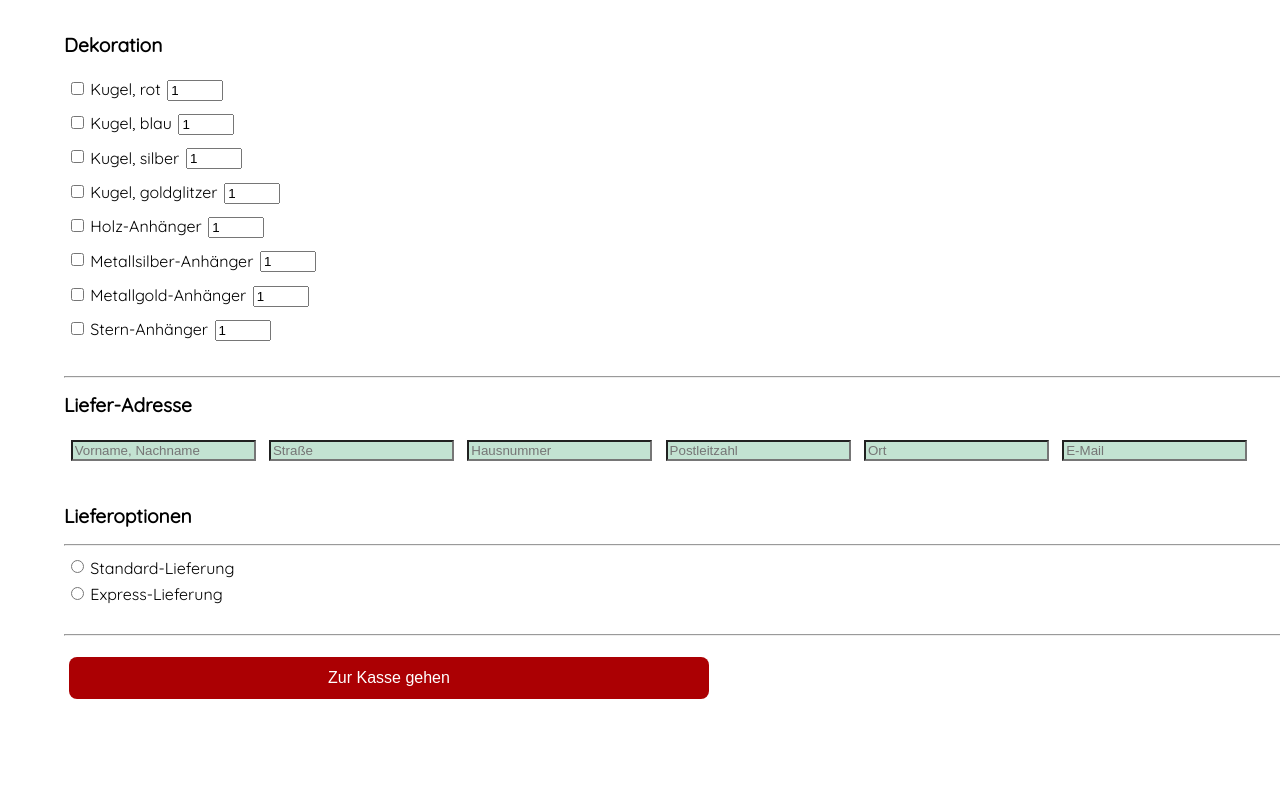
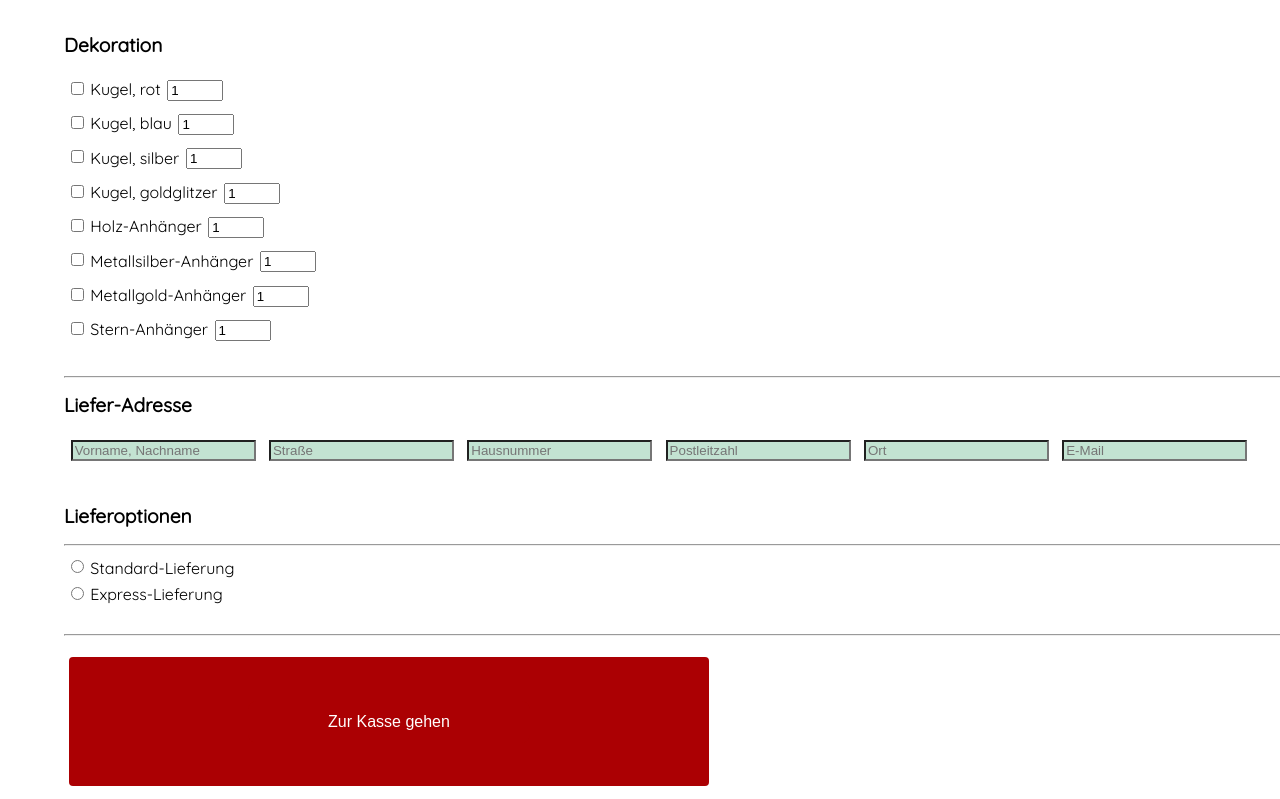
Before and after one commit to Leah1995/EIA2WS, a website: page Aufgabe-5/Aufg5.html in a window 1280 px wide. Shown: the part 667-1466 px from the top of the page. Before the commit the page ends 1399 px from the top, so only its background shows below. Drawn offline with Linux system fonts and the light colour scheme.

Commit message:
submit button

```diff
--- a/Aufgabe-5/Aufg5.html
+++ b/Aufgabe-5/Aufg5.html
@@ -49,9 +49,9 @@
 	<br>
 	<hr>
 	<h2 id="price"><!-- Gesamtpreis --></h2>
-	<div id="button">
+	<button id="button">
 		<!--Bestellung abschicken  -->
-	</div>
+	</button>
 	<br>
 	<div id="zusammenfassung">
 		<!--Zusammenfassung  -->
```
